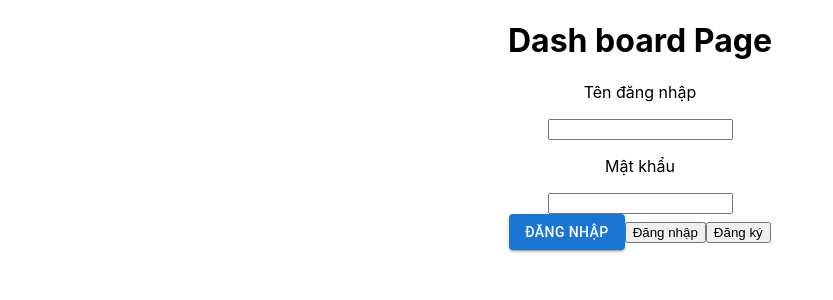
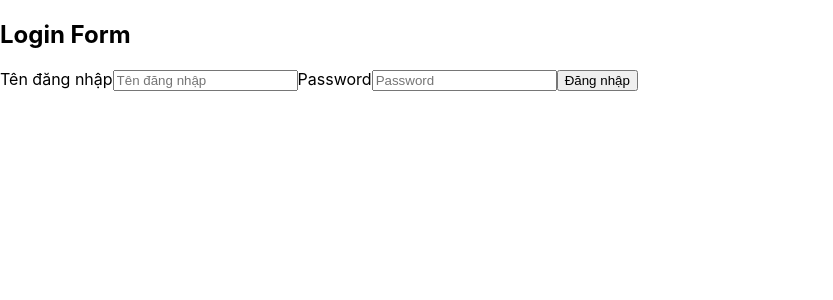
Before and after one commit to minhthuan26/Trello-Clone, a React (Create React App) app in the folder FE/: page /login in a window 1280 px wide. Shown: the top 300 px of the page, without its empty margins (0-833 px from the left). Built offline with nearby package versions, Linux system fonts and the light colour scheme.

Commit message:
Create route and page login , register

```diff
--- a/FE/package.json
+++ b/FE/package.json
@@ -9,9 +9,11 @@
     "@testing-library/jest-dom": "^5.16.5",
     "@testing-library/react": "^13.4.0",
     "@testing-library/user-event": "^13.5.0",
+    "node-sass": "^7.0.3",
     "react": "^18.2.0",
     "react-dom": "^18.2.0",
-    "react-scripts": "5.0.1",
+    "react-router-dom": "^6.4.2",
+    "react-scripts": "^5.0.1",
     "web-vitals": "^2.1.4"
   },
   "scripts": {
--- a/FE/src/App.css
+++ b/FE/src/App.css
@@ -1,38 +1,3 @@
 .App {
   text-align: center;
 }
-
-.App-logo {
-  height: 40vmin;
-  pointer-events: none;
-}
-
-@media (prefers-reduced-motion: no-preference) {
-  .App-logo {
-    animation: App-logo-spin infinite 20s linear;
-  }
-}
-
-.App-header {
-  background-color: #282c34;
-  min-height: 100vh;
-  display: flex;
-  flex-direction: column;
-  align-items: center;
-  justify-content: center;
-  font-size: calc(10px + 2vmin);
-  color: white;
-}
-
-.App-link {
-  color: #61dafb;
-}
-
-@keyframes App-logo-spin {
-  from {
-    transform: rotate(0deg);
-  }
-  to {
-    transform: rotate(360deg);
-  }
-}
--- a/FE/src/components/dashboard.js
+++ b/FE/src/components/dashboard.js
@@ -1,19 +1,14 @@
 import React from "react";
-import Button from '@mui/material/Button';
-
+import {Link} from "react-router-dom";
 function Dashboard() {
   return (
     <div>
-    <h1>Dash board Page</h1>
-        <div>
-        <p>Tên đăng nhập</p>
-        <input></input>
-        <p>Mật khẩu</p>
-        <input></input>
-        </div>
-        <Button variant="contained">Đăng nhập</Button>
-        <button>Đăng nhập</button>
-        <button>Đăng ký</button>
+      <h1>Dash board Page</h1>
+     <nav>
+      <Link to={"/login"}><button>Login</button></Link>
+      <Link to={"/register"}><button>Register</button></Link>
+     </nav>
+      <h2>Body</h2>
     </div>
   )
 
--- /dev/null
+++ b/FE/src/components/login.js
@@ -0,0 +1,20 @@
+import React from "react";
+
+const Login = () => {
+    const handleSubmit = (event) => {
+        // Prevent page reload
+        event.preventDefault();
+      };
+  return <div>
+  <h2>Login Form</h2>
+  <form onSubmit={handleSubmit}>
+    <label>Tên đăng nhập</label>
+    <input type={"text"} placeholder="Tên đăng nhập"></input>
+    <label>Password</label>
+    <input type={"password"} placeholder="Password"></input>
+    <button>Đăng nhập</button>
+  </form>
+  </div>
+};
+
+export default Login;
--- /dev/null
+++ b/FE/src/components/register.js
@@ -0,0 +1,9 @@
+import React from "react";
+
+const Register = () => {
+  return <div>
+    <h2>Register Form</h2>
+    </div>;
+};
+
+export default Register;
--- a/FE/src/index.js
+++ b/FE/src/index.js
@@ -2,16 +2,18 @@ import React from 'react';
 import ReactDOM from 'react-dom/client';
 import './index.css';
 import App from './App';
-import reportWebVitals from './reportWebVitals';
-
+import { BrowserRouter as Router, Route, Routes } from 'react-router-dom';
+import Login from './components/login';
+import Register from './components/register';
 const root = ReactDOM.createRoot(document.getElementById('root'));
 root.render(
   <React.StrictMode>
-    <App />
+    <Router>
+      <Routes>
+        <Route path='/' element={<App/>}/>
+        <Route path='/login' element={<Login/>}/>
+        <Route path='/register' element={<Register/>}/>
+      </Routes>
+    </Router>
   </React.StrictMode>
 );
-
-// If you want to start measuring performance in your app, pass a function
-// to log results (for example: reportWebVitals(console.log))
-// or send to an analytics endpoint. Learn more: https://bit.ly/CRA-vitals
-reportWebVitals();
```
Also changed, not shown: 2 other files (tests, documents, lock files or other folders).
